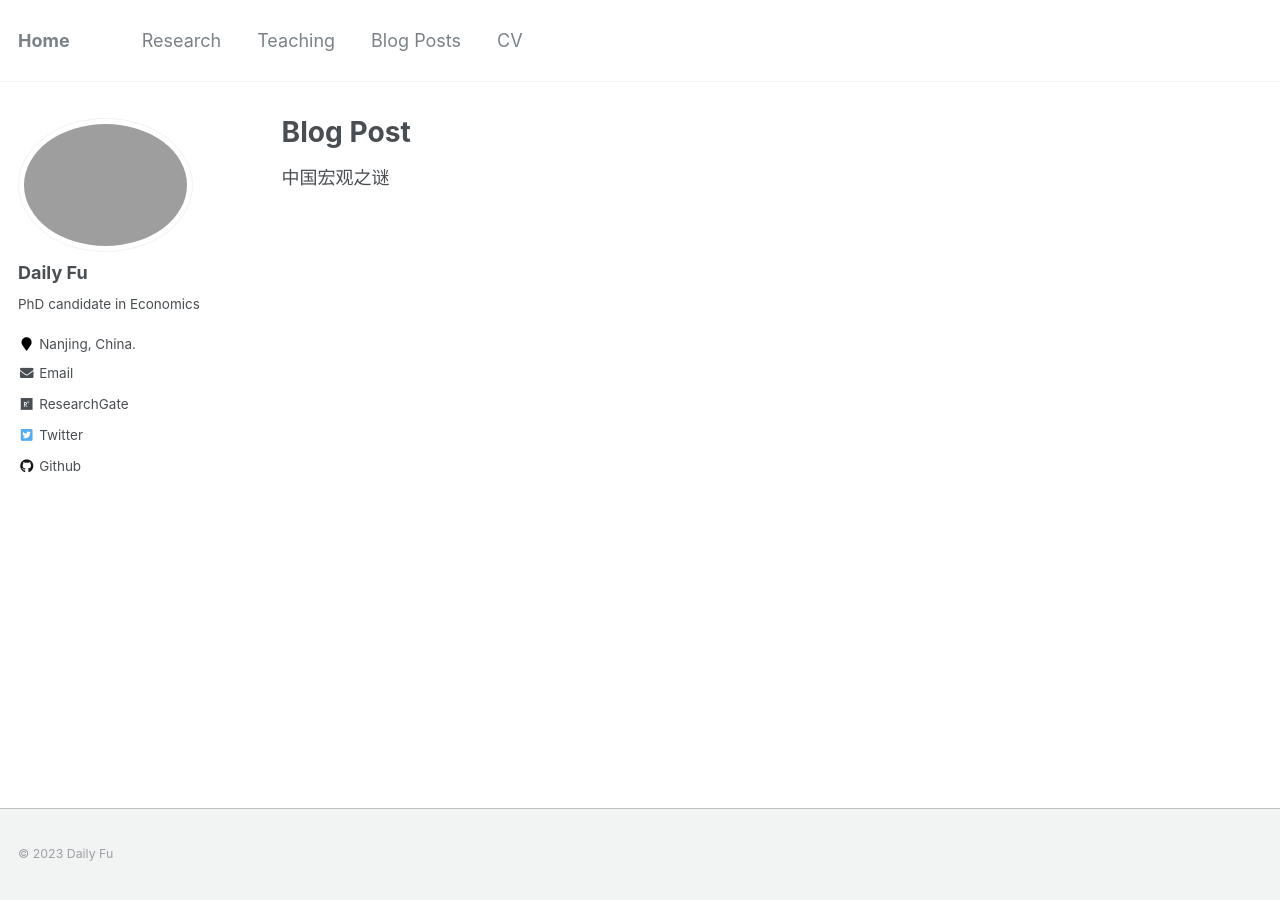
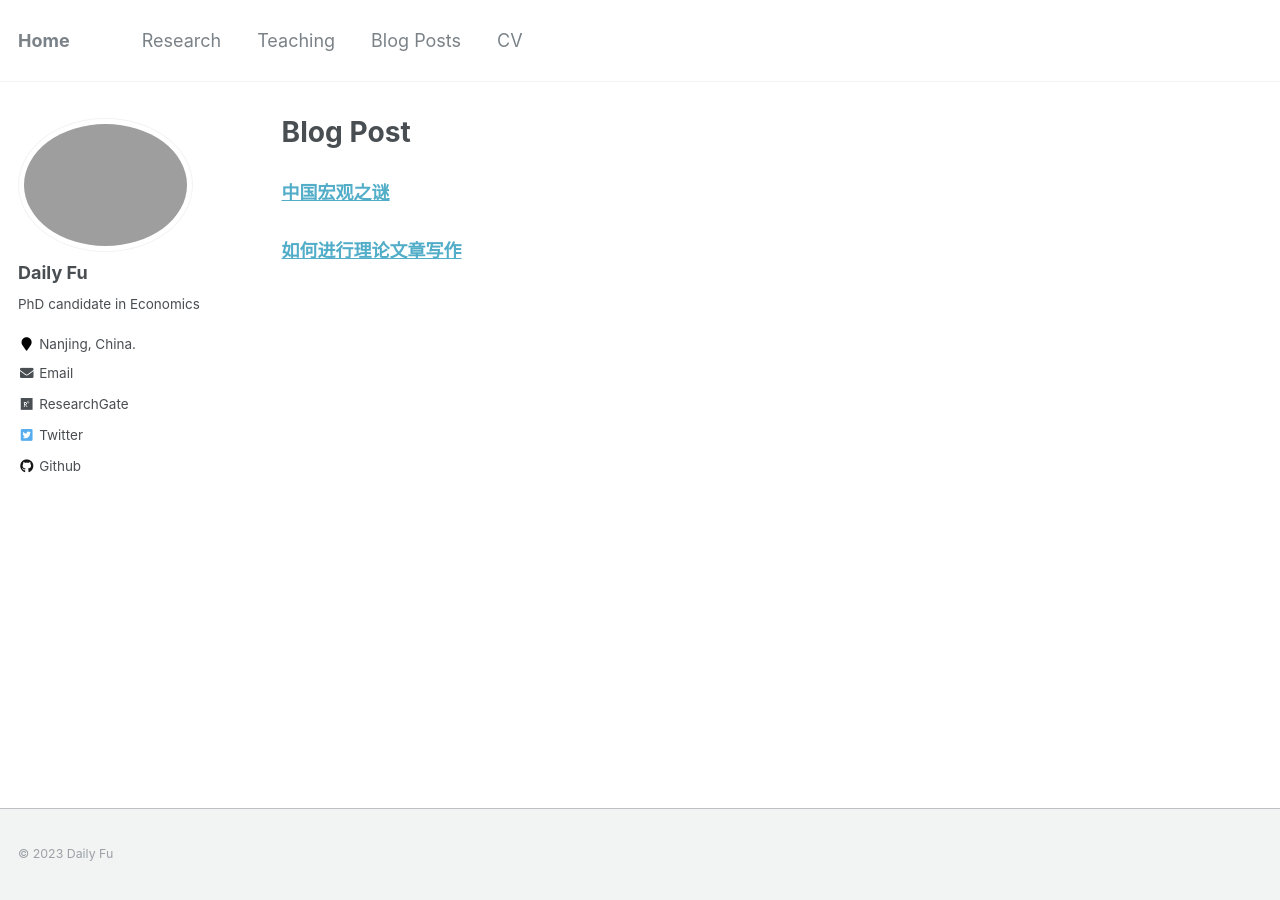
Before and after one commit to Dali-Fu/Dali-Fu.github.io, a Jekyll site: the page built from _pages/Blog Posts.md, in a window 1280 px wide. Built offline with Jekyll 4.4.1, drawn with Linux system fonts in a browser that asks for light colours.

Commit message:
Update Blog Posts.md

```diff
--- a/_pages/Blog Posts.md
+++ b/_pages/Blog Posts.md
@@ -5,4 +5,6 @@ permalink: /blog posts/
 author_profile: true
 ---
 
- 中国宏观之谜
+### [中国宏观之谜](https://www.jianguoyun.com/p/DYbdIIAQjtiKCRje5vQEIAA)
+
+### [如何进行理论文章写作](https://www.jianguoyun.com/p/DeFyVF0QjtiKCRjB5vQEIAA)
```
